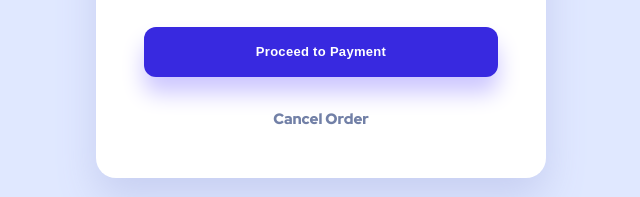
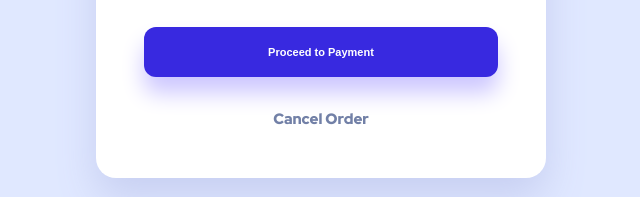
Before and after one commit to anoshaahmed/fem-order-summary, a plain HTML site: page index.html in a window 1280 px wide. Shown: the part 572-769 px from the top of the page, 319-959 px from the left. Drawn offline with Linux system fonts and the light colour scheme.

Commit message:
Update button font-size
Line 126

```diff
--- a/style.css
+++ b/style.css
@@ -123,9 +123,8 @@ p {
     height: 100%;
     background: transparent;
     color: #fff;
-    font-size: 13px;
+    font-size: 11px;
     font-weight: 700;
-    letter-spacing: 0.3px;
     cursor: pointer;
 }
 
```
